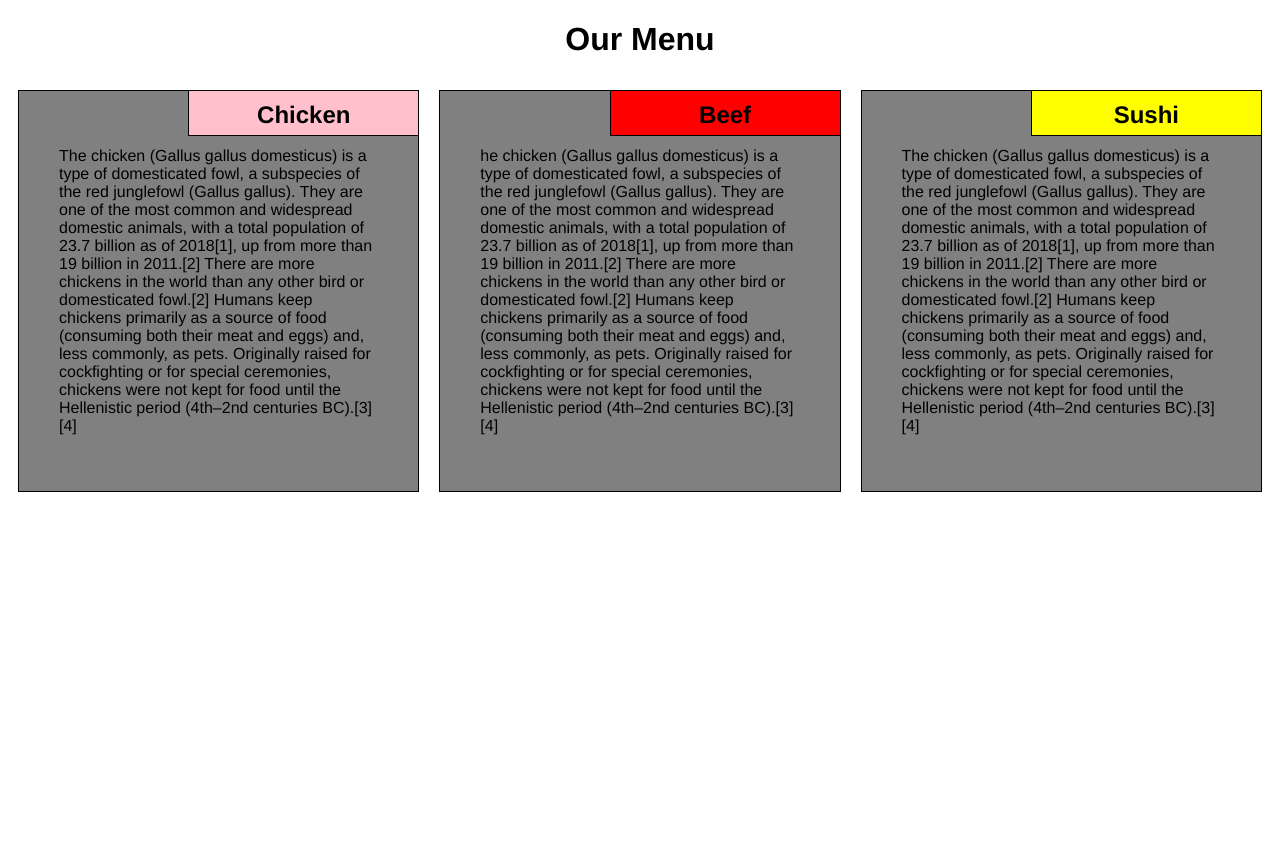
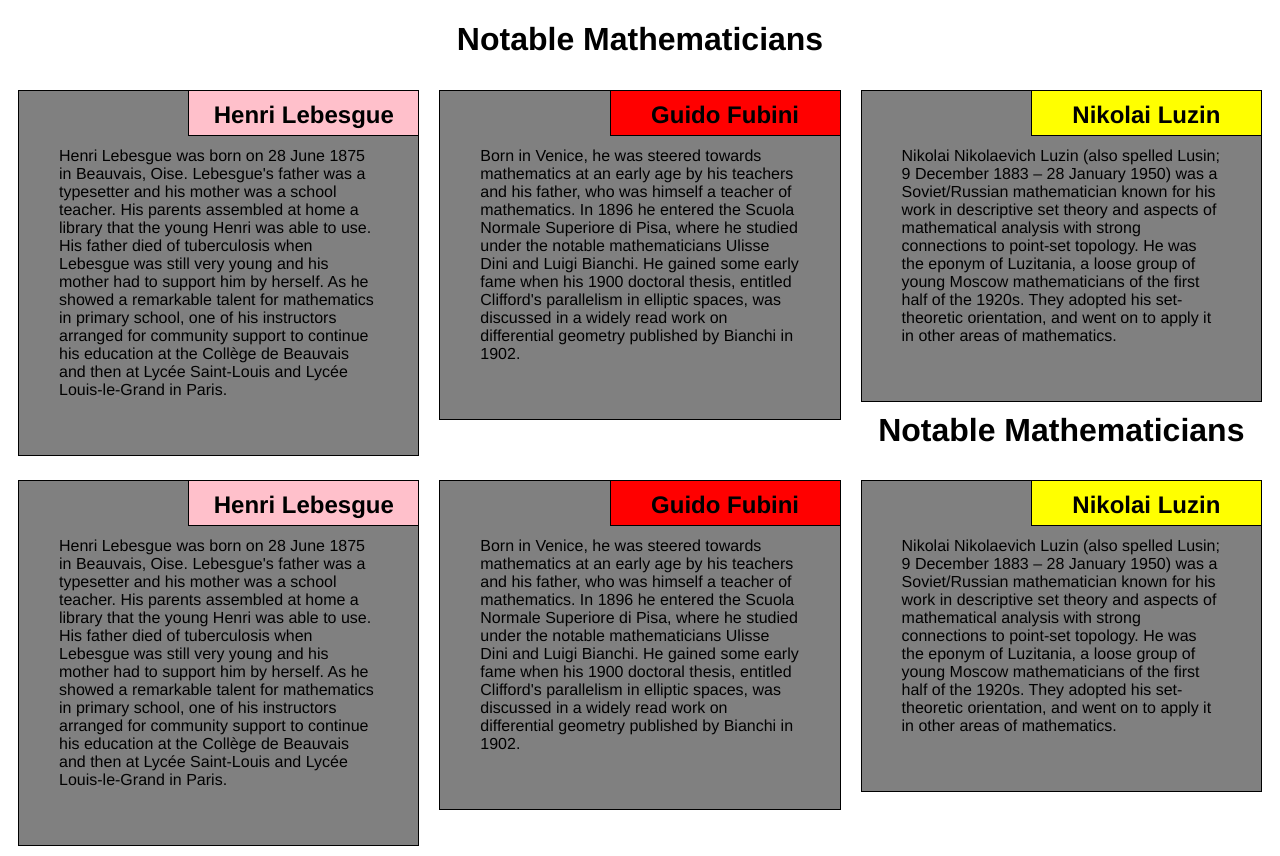
Before and after one commit to sahitibhogavilli/coursera--week2, a plain HTML site: page index.html in a window 1280 px wide. Before the commit the page ends 800 px from the top, so only its background shows below. Drawn offline with Linux system fonts and the light colour scheme.

Commit message:
Update index.html

```diff
--- a/index.html
+++ b/index.html
@@ -9,28 +9,77 @@
 </head>
 
 <body>
-    <h1>Our Menu</h1>
+    <h1>Notable Mathematicians</h1>
     <div class="row">
         <div class="col-lg-4 col-md-6 col-sm-12">
             <section class="lebesgue">
-                <h2>Chicken</h2>
+                <h2>Henri Lebesgue</h2>
                 <p>
-                   The chicken (Gallus gallus domesticus) is a type of domesticated fowl, a subspecies of the red junglefowl (Gallus gallus). They are one of the most common and widespread domestic animals, with a total population of 23.7 billion as of 2018[1], up from more than 19 billion in 2011.[2] There are more chickens in the world than any other bird or domesticated fowl.[2] Humans keep chickens primarily as a source of food (consuming both their meat and eggs) and, less commonly, as pets. Originally raised for cockfighting or for special ceremonies, chickens were not kept for food until the Hellenistic period (4th–2nd centuries BC).[3][4]
+                    Henri Lebesgue was born on 28 June 1875 in Beauvais, Oise. Lebesgue's father was a typesetter and his mother was a school teacher. His parents assembled at home a library that the young Henri was able to use. His father died of tuberculosis when Lebesgue
+                    was still very young and his mother had to support him by herself. As he showed a remarkable talent for mathematics in primary school, one of his instructors arranged for community support to continue his education at the Collège de
+                    Beauvais and then at Lycée Saint-Louis and Lycée Louis-le-Grand in Paris.
                 </p>
+            </section>
         </div>
         <div class="col-lg-4 col-md-6 col-sm-12">
             <section class="fubini">
-                <h2>Beef</h2>
+                <h2>Guido Fubini</h2>
                 <p>
-                    he chicken (Gallus gallus domesticus) is a type of domesticated fowl, a subspecies of the red junglefowl (Gallus gallus). They are one of the most common and widespread domestic animals, with a total population of 23.7 billion as of 2018[1], up from more than 19 billion in 2011.[2] There are more chickens in the world than any other bird or domesticated fowl.[2] Humans keep chickens primarily as a source of food (consuming both their meat and eggs) and, less commonly, as pets. Originally raised for cockfighting or for special ceremonies, chickens were not kept for food until the Hellenistic period (4th–2nd centuries BC).[3][4]
+                    Born in Venice, he was steered towards mathematics at an early age by his teachers and his father, who was himself a teacher of mathematics. In 1896 he entered the Scuola Normale Superiore di Pisa, where he studied under the notable mathematicians Ulisse
+                    Dini and Luigi Bianchi. He gained some early fame when his 1900 doctoral thesis, entitled Clifford's parallelism in elliptic spaces, was discussed in a widely read work on differential geometry published by Bianchi in 1902.
                 </p>
             </section>
         </div>
         <div class="col-lg-4 col-md-12 col-sm-12">
             <section class="luzin">
-                <h2>Sushi</h2>
+                <h2>Nikolai Luzin</h2>
                 <p>
-                    The chicken (Gallus gallus domesticus) is a type of domesticated fowl, a subspecies of the red junglefowl (Gallus gallus). They are one of the most common and widespread domestic animals, with a total population of 23.7 billion as of 2018[1], up from more than 19 billion in 2011.[2] There are more chickens in the world than any other bird or domesticated fowl.[2] Humans keep chickens primarily as a source of food (consuming both their meat and eggs) and, less commonly, as pets. Originally raised for cockfighting or for special ceremonies, chickens were not kept for food until the Hellenistic period (4th–2nd centuries BC).[3][4]
+                    Nikolai Nikolaevich Luzin (also spelled Lusin;   9 December 1883 – 28 January 1950) was a Soviet/Russian mathematician known for his work in descriptive set theory and aspects of mathematical analysis with strong connections to point-set topology. He was
+                    the eponym of Luzitania, a loose group of young Moscow mathematicians of the first half of the 1920s. They adopted his set-theoretic orientation, and went on to apply it in other areas of mathematics.
+                </p>
+            </section>
+        </div>
+    </div>
+</body>
+
+</html><!DOCTYPE html>
+<html lang="en">
+
+<head>
+    <meta charset="utf-8">
+    <meta name="viewport" content="width=device-width, initial-scale=1">
+    <title>Assignment Solution for Module 2</title>
+    <link rel="stylesheet" href="css/style.css">
+</head>
+
+<body>
+    <h1>Notable Mathematicians</h1>
+    <div class="row">
+        <div class="col-lg-4 col-md-6 col-sm-12">
+            <section class="lebesgue">
+                <h2>Henri Lebesgue</h2>
+                <p>
+                    Henri Lebesgue was born on 28 June 1875 in Beauvais, Oise. Lebesgue's father was a typesetter and his mother was a school teacher. His parents assembled at home a library that the young Henri was able to use. His father died of tuberculosis when Lebesgue
+                    was still very young and his mother had to support him by herself. As he showed a remarkable talent for mathematics in primary school, one of his instructors arranged for community support to continue his education at the Collège de
+                    Beauvais and then at Lycée Saint-Louis and Lycée Louis-le-Grand in Paris.
+                </p>
+            </section>
+        </div>
+        <div class="col-lg-4 col-md-6 col-sm-12">
+            <section class="fubini">
+                <h2>Guido Fubini</h2>
+                <p>
+                    Born in Venice, he was steered towards mathematics at an early age by his teachers and his father, who was himself a teacher of mathematics. In 1896 he entered the Scuola Normale Superiore di Pisa, where he studied under the notable mathematicians Ulisse
+                    Dini and Luigi Bianchi. He gained some early fame when his 1900 doctoral thesis, entitled Clifford's parallelism in elliptic spaces, was discussed in a widely read work on differential geometry published by Bianchi in 1902.
+                </p>
+            </section>
+        </div>
+        <div class="col-lg-4 col-md-12 col-sm-12">
+            <section class="luzin">
+                <h2>Nikolai Luzin</h2>
+                <p>
+                    Nikolai Nikolaevich Luzin (also spelled Lusin;   9 December 1883 – 28 January 1950) was a Soviet/Russian mathematician known for his work in descriptive set theory and aspects of mathematical analysis with strong connections to point-set topology. He was
+                    the eponym of Luzitania, a loose group of young Moscow mathematicians of the first half of the 1920s. They adopted his set-theoretic orientation, and went on to apply it in other areas of mathematics.
                 </p>
             </section>
         </div>
```
